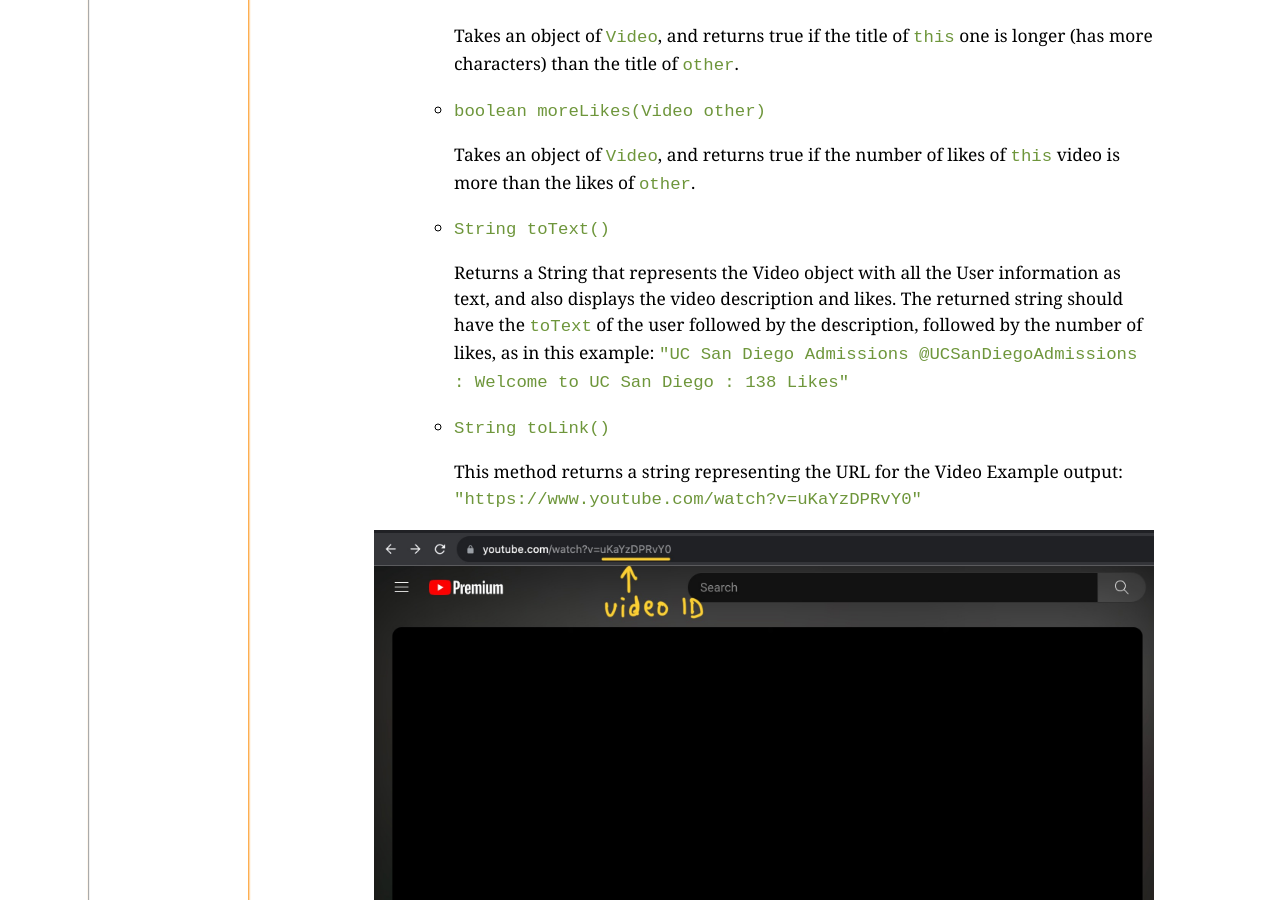
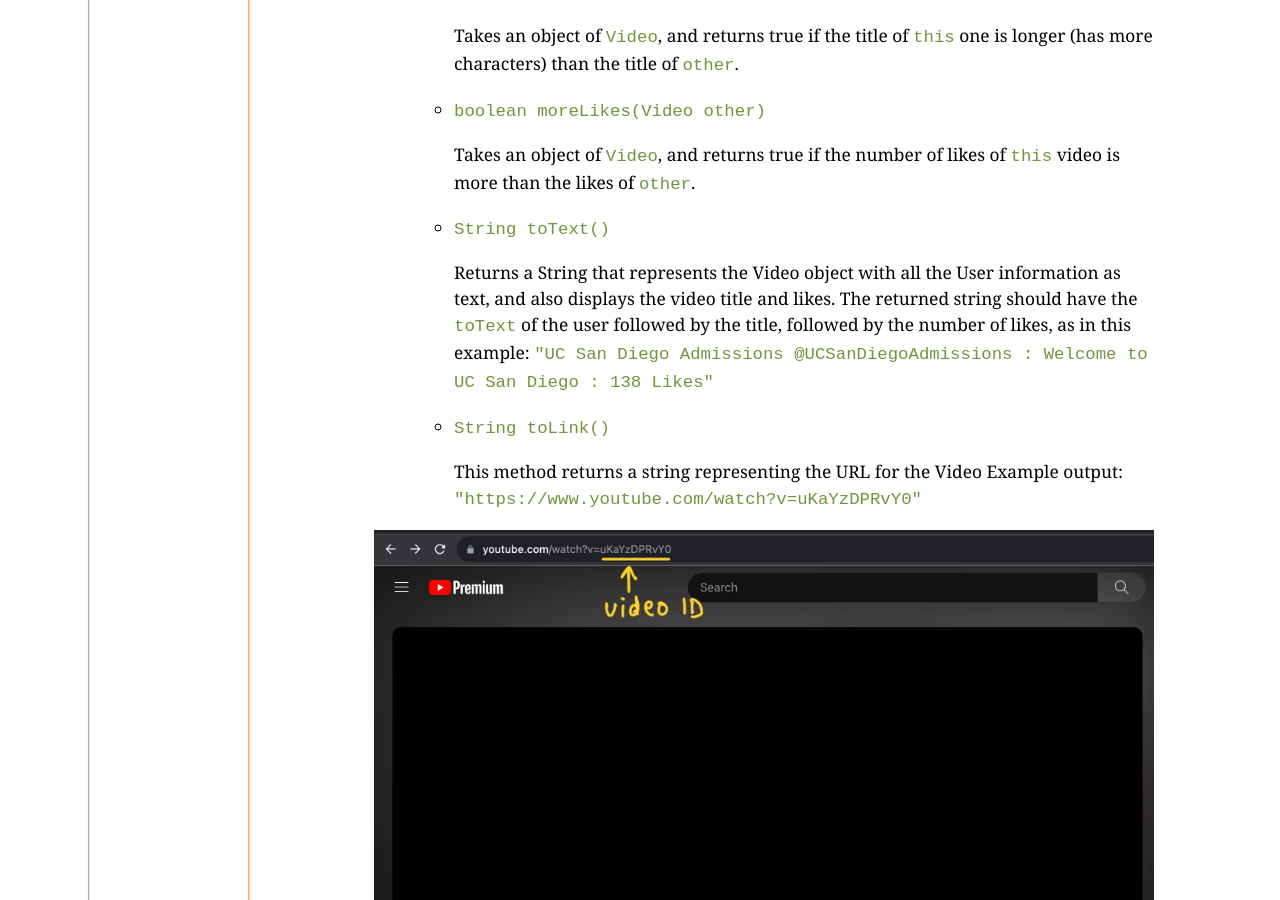
Before and after one commit to ucsd-cse8b-w24/ucsd-cse8b-w24, a Jekyll site: the page built from _assignments/pa2.md, in a window 1280 px wide and 900 px high, scrolled down 2944 px. Built offline with Jekyll 4.4.1, drawn with Linux system fonts in a browser that asks for light colours.

Commit message:
Update pa2.md

```diff
--- a/_assignments/pa2.md
+++ b/_assignments/pa2.md
@@ -109,9 +109,9 @@ initializes it. <span color = "blue">**NOTE: PLEASE MAKE SURE THAT THE ORDER OF
   - `String toText()`
 
     Returns a String that represents the Video object with all the User
-    information as text, and also displays the video description and likes.
+    information as text, and also displays the video title and likes.
     The returned string should have the `toText` of the user followed by the
-    description, followed by the number of likes, as in this example:
+    title, followed by the number of likes, as in this example:
     `"UC San Diego Admissions @UCSanDiegoAdmissions : Welcome to UC San Diego : 138 Likes"`
 
   - `String toLink()`
```
